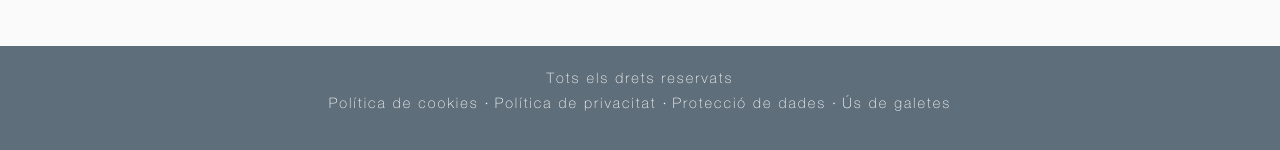
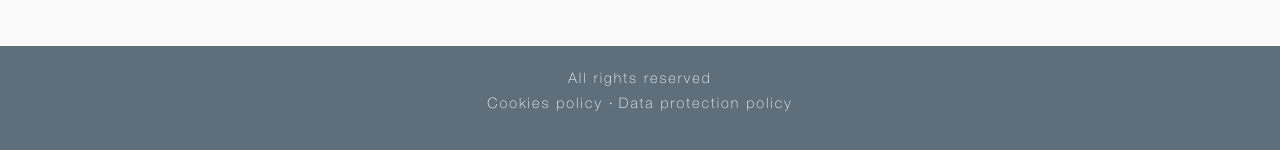
Before and after one commit to Fermaterra/Fermaterra, a Next.js app in the folder frontend/: page / in a window 1280 px wide. Shown: the part 3948-4098 px from the top of the page. Built offline with nearby package versions, Linux system fonts and the light colour scheme.

Commit message:
Add footer translates

```diff
--- a/frontend/components/Footer.js
+++ b/frontend/components/Footer.js
@@ -1,15 +1,33 @@
 import Link from "next/link";
+import { useState, useEffect } from "react";
+import { useRouter } from "next/router";
 import styles from "../styles/footer.module.scss";
+import en from "../languages/en/footer";
+import es from "../languages/es/footer";
+import ca from "../languages/ca/footer";
 
 export default function Footer() {
+  const [language, setLanguage] = useState(en);
+  const { locale } = useRouter();
+  useEffect(() => {
+    switch (locale) {
+      case "ca":
+        setLanguage(ca);
+        break;
+      case "es":
+        setLanguage(es);
+        break;
+      default:
+        setLanguage(en);
+        break;
+    }
+  }, [locale]);
   return (
     <footer className={styles.footer}>
-      <p>Tots els drets reservats</p>
+      <p>{language.rigths}</p>
       <nav>
-        <Link href="/cookies">Política de cookies</Link>
-        <Link href="/terms">Política de privacitat</Link>
-        <Link href="/terms">Protecció de dades</Link>
-        <Link href="/cookies">Ús de galetes</Link>
+        <Link href="/cookies">{language.cookies}</Link>
+        <Link href="/terms">{language.data}</Link>
       </nav>
     </footer>
   );
--- /dev/null
+++ b/frontend/languages/ca/footer.js
@@ -0,0 +1,6 @@
+const footer = {
+  rigths: "Tots els drets reservats",
+  cookies: "Política de galetes",
+  data: "Política de protecció de dades"
+};
+export default footer;
--- /dev/null
+++ b/frontend/languages/en/footer.js
@@ -0,0 +1,6 @@
+const footer = {
+  rigths: "All rights reserved",
+  cookies: "Cookies policy",
+  data: "Data protection policy"
+};
+export default footer;
--- /dev/null
+++ b/frontend/languages/es/footer.js
@@ -0,0 +1,6 @@
+const footer = {
+  rigths: "Todos los derechos reservados",
+  cookies: "Política de cookies",
+  data: "Política de protección de datos"
+};
+export default footer;
```
Also changed, not shown: frontend/pages/booking/[id].js (+10 -2 lines).
